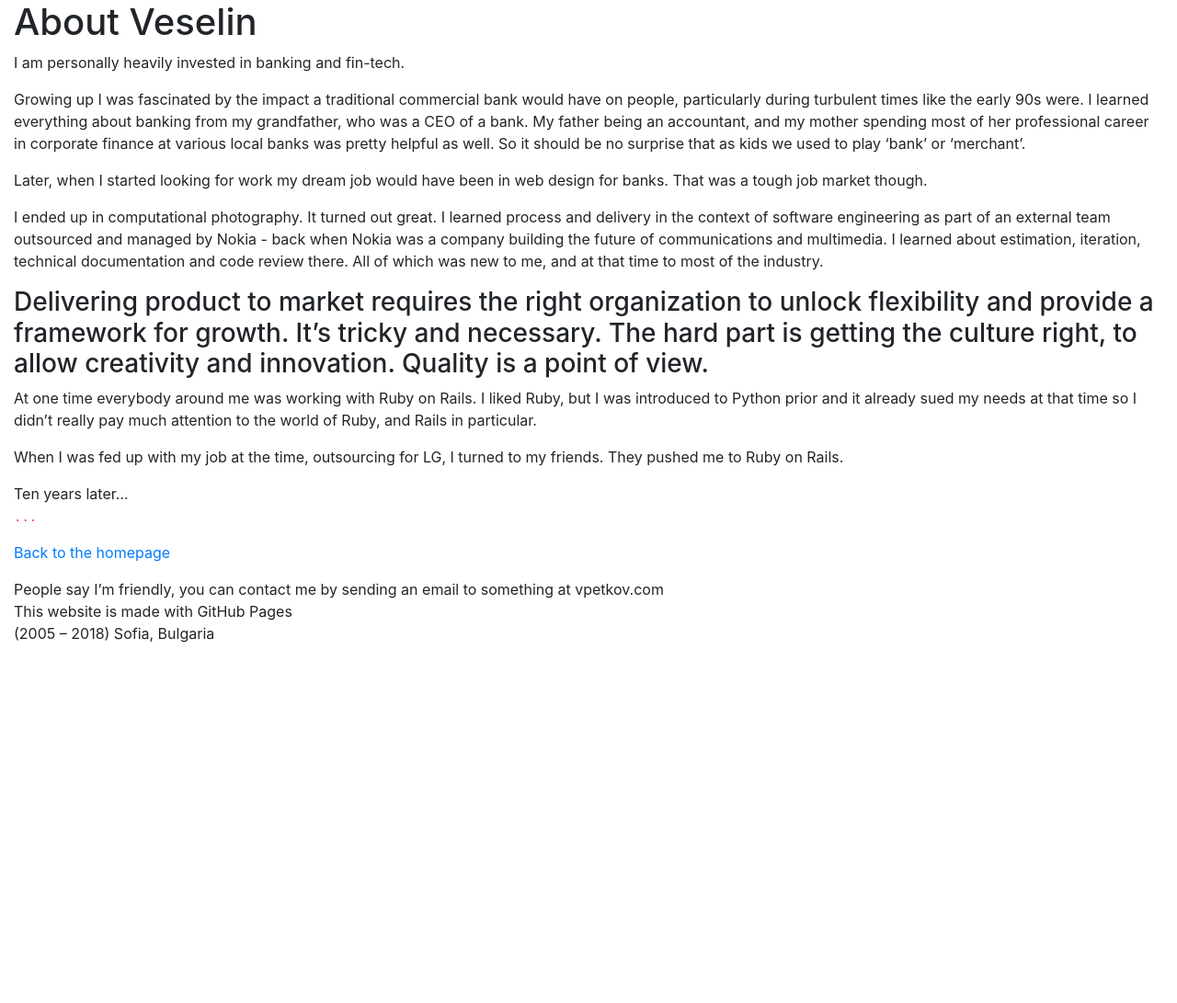
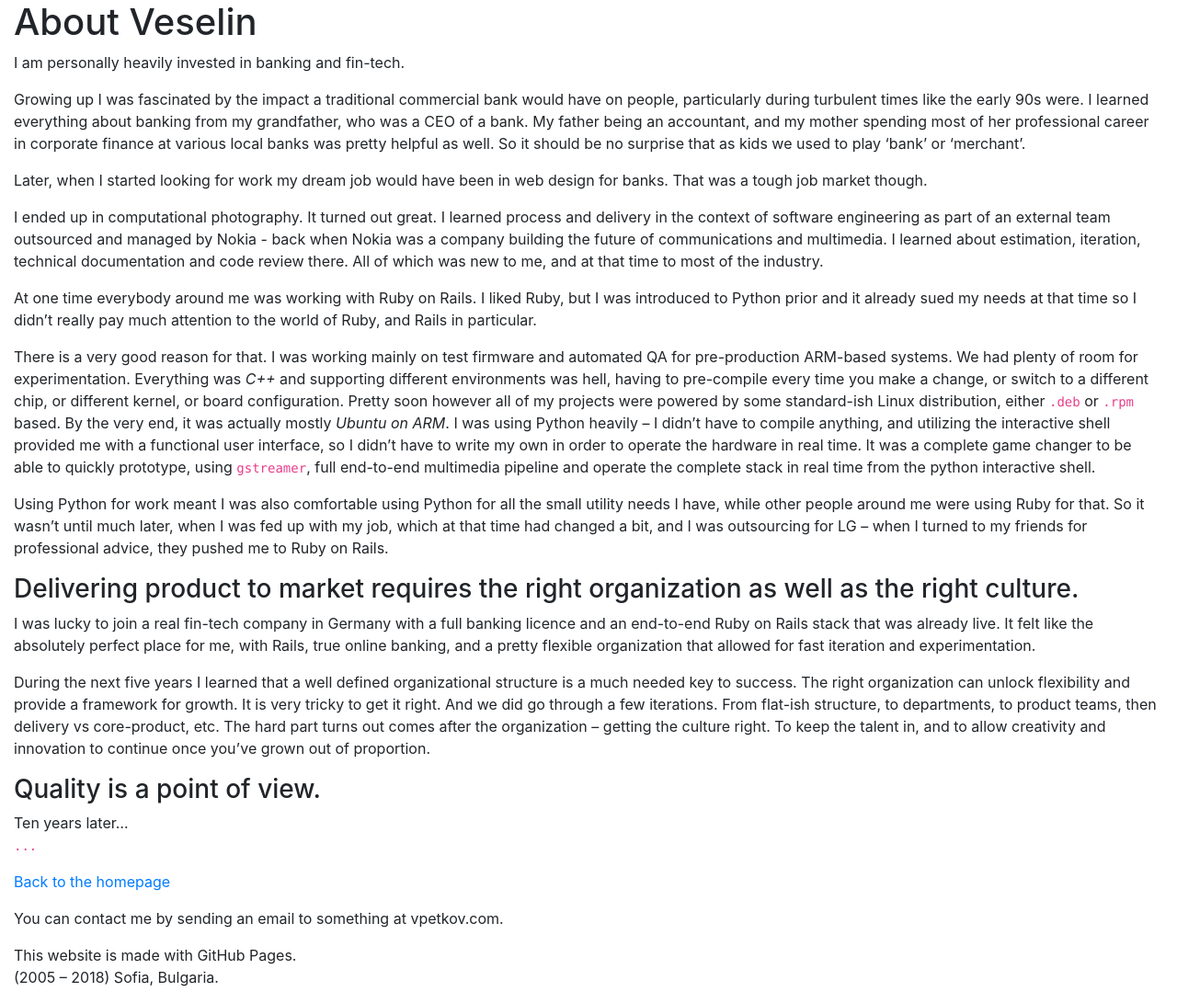
Before and after one commit to vpetkov/vpetkov.github.io, a Jekyll site: the page built from about.md, in a window 1280 px wide. Shown: the whole page at 92% size. Built offline with Jekyll 4.4.1, drawn with Linux system fonts in a browser that asks for light colours; our own code applies the rules of GitHub Pages for plain Markdown files; before the commit the page ends 900 px from its top, so only the background shows below that.

Commit message:
Add more about me

```diff
--- a/about.md
+++ b/about.md
@@ -13,17 +13,26 @@
 
 I ended up in computational photography. It turned out great. I learned process and delivery in the context of software engineering as part of an external team outsourced and managed by Nokia - back when Nokia was a company building the future of communications and multimedia. I learned about estimation, iteration, technical documentation and code review there. All of which was new to me, and at that time to most of the industry.
 
-### Delivering product to market requires the right organization to unlock flexibility and provide a framework for growth. It's tricky and necessary. The hard part is getting the culture right, to allow creativity and innovation. Quality is a point of view.
-
 At one time everybody around me was working with Ruby on Rails. I liked Ruby, but I was introduced to Python prior and it already sued my needs at that time so I didn't really pay much attention to the world of Ruby, and Rails in particular.
 
-When I was fed up with my job at the time, outsourcing for LG, I turned to my friends. They pushed me to Ruby on Rails.
+There is a very good reason for that. I was working mainly on test firmware and automated QA for pre-production ARM-based systems. We had plenty of room for experimentation. Everything was *C++* and supporting different environments was hell, having to pre-compile every time you make a change, or switch to a different chip, or different kernel, or board configuration. Pretty soon however all of my projects were powered by some standard-ish Linux distribution, either `.deb` or `.rpm` based. By the very end, it was actually mostly *Ubuntu on ARM*. I was using Python heavily -- I didn't have to compile anything, and utilizing the interactive shell provided me with a functional user interface, so I didn't have to write my own in order to operate the hardware in real time. It was a complete game changer to be able to quickly prototype, using `gstreamer`, full end-to-end multimedia pipeline and operate the complete stack in real time from the python interactive shell.
+
+Using Python for work meant I was also comfortable using Python for all the small utility needs I have, while other people around me were using Ruby for that. So it wasn't until much later, when I was fed up with my job, which at that time had changed a bit, and I was outsourcing for LG -- when I turned to my friends for professional advice, they pushed me to Ruby on Rails.
+
+### Delivering product to market requires the right organization as well as the right culture.
+
+I was lucky to join a real fin-tech company in Germany with a full banking licence and an end-to-end Ruby on Rails stack that was already live. It felt like the absolutely perfect place for me, with Rails, true online banking, and a pretty flexible organization that allowed for fast iteration and experimentation.
+
+During the next five years I learned that a well defined organizational structure is a much needed key to success. The right organization can unlock flexibility and provide a framework for growth. It is very tricky to get it right. And we did go through a few iterations. From flat-ish structure, to departments, to product teams, then delivery vs core-product, etc. The hard part turns out comes after the organization -- getting the culture right. To keep the talent in, and to allow creativity and innovation to continue once you've grown out of proportion.
+
+### Quality is a point of view.
 
 Ten years later...
 `...`
 
 [Back to the homepage](/)
 
-People say I'm friendly, you can contact me by sending an email to something at vpetkov.com
-This website is made with GitHub Pages
-(2005 -- 2018) Sofia, Bulgaria
+You can contact me by sending an email to something at vpetkov.com.
+
+This website is made with GitHub Pages.
+(2005 -- 2018) Sofia, Bulgaria.
```
